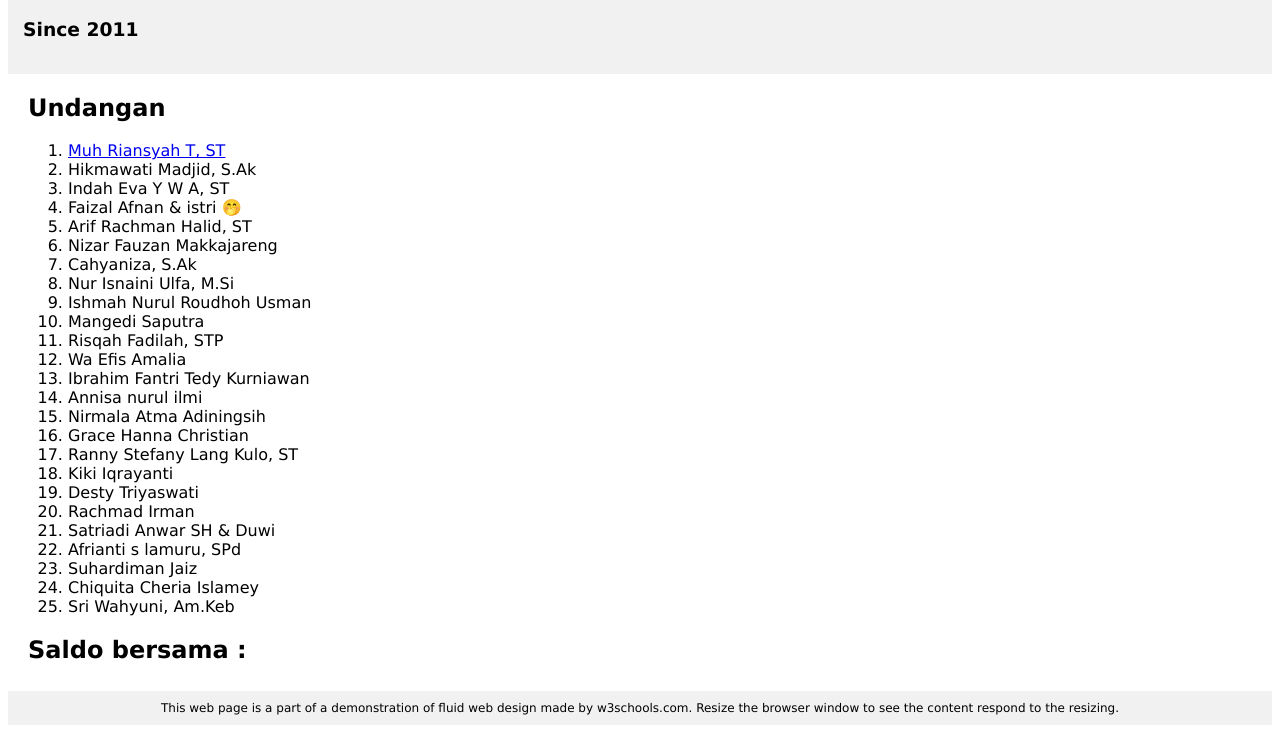
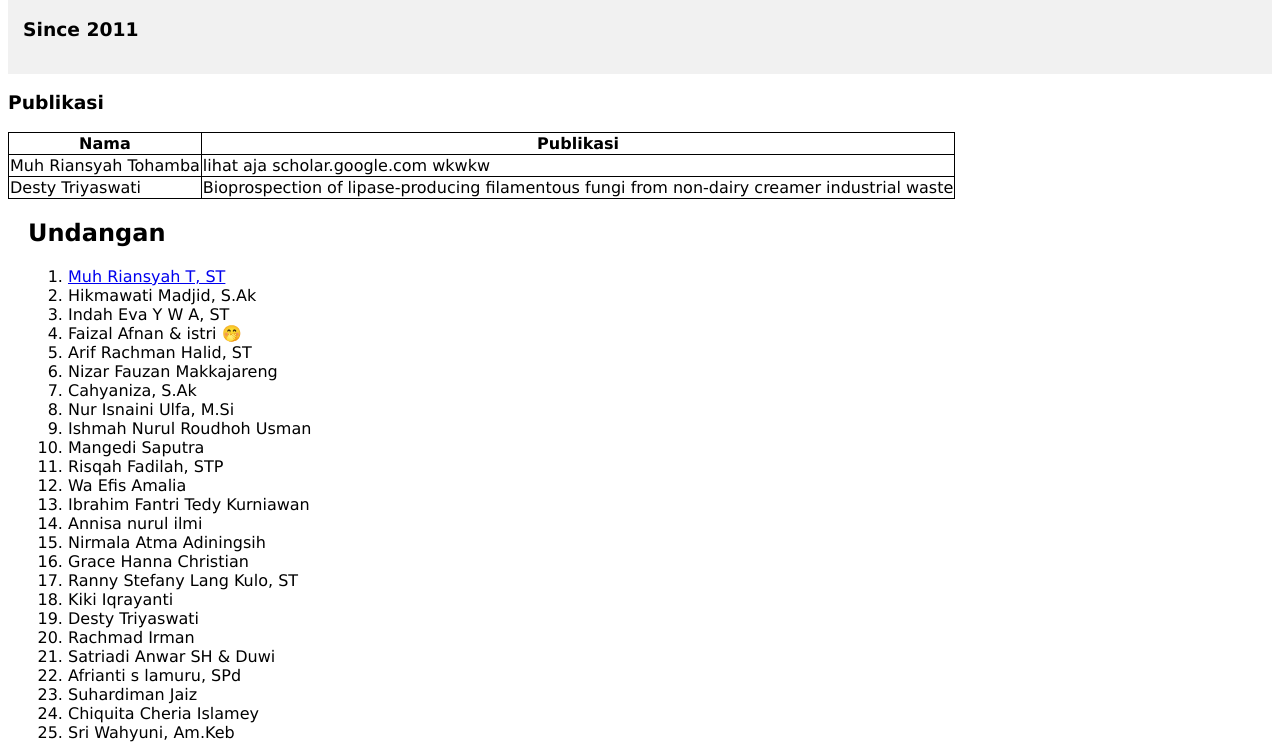
Before and after one commit to analysiskdi/analysiskdi.github.io, a plain HTML site: page index.html in a window 1280 px wide. Shown: the part 85-829 px from the top of the page. Drawn offline with Linux system fonts and the light colour scheme.

Commit message:
publikasi

```diff
--- a/index.html
+++ b/index.html
@@ -44,6 +44,10 @@
     width: 100%;
   }
 }
+table, th, td {
+  border: 1px solid black;
+  border-collapse: collapse;
+}
 </style>
 </head>
 <body style="font-family:Verdana;">
@@ -52,7 +56,20 @@
   <h1>Analysis SMAN 4</h1>
   <h3>Since 2011</h3>
 </div>
-
+<table >
+      <h3>Publikasi</h3>
+      <tr></tr>
+      <th> Nama</th>
+      <th> Publikasi</th>
+      <tr>
+        <td>Muh Riansyah Tohamba</td>
+        <td>lihat aja scholar.google.com wkwkw</td>
+      </tr>
+      <tr>
+        <td>Desty Triyaswati</td>
+        <td>Bioprospection of lipase-producing filamentous fungi from non-dairy creamer industrial waste</td>
+      </tr>
+</table>
 <div style="overflow:auto">
 
   <div class="main">
```
